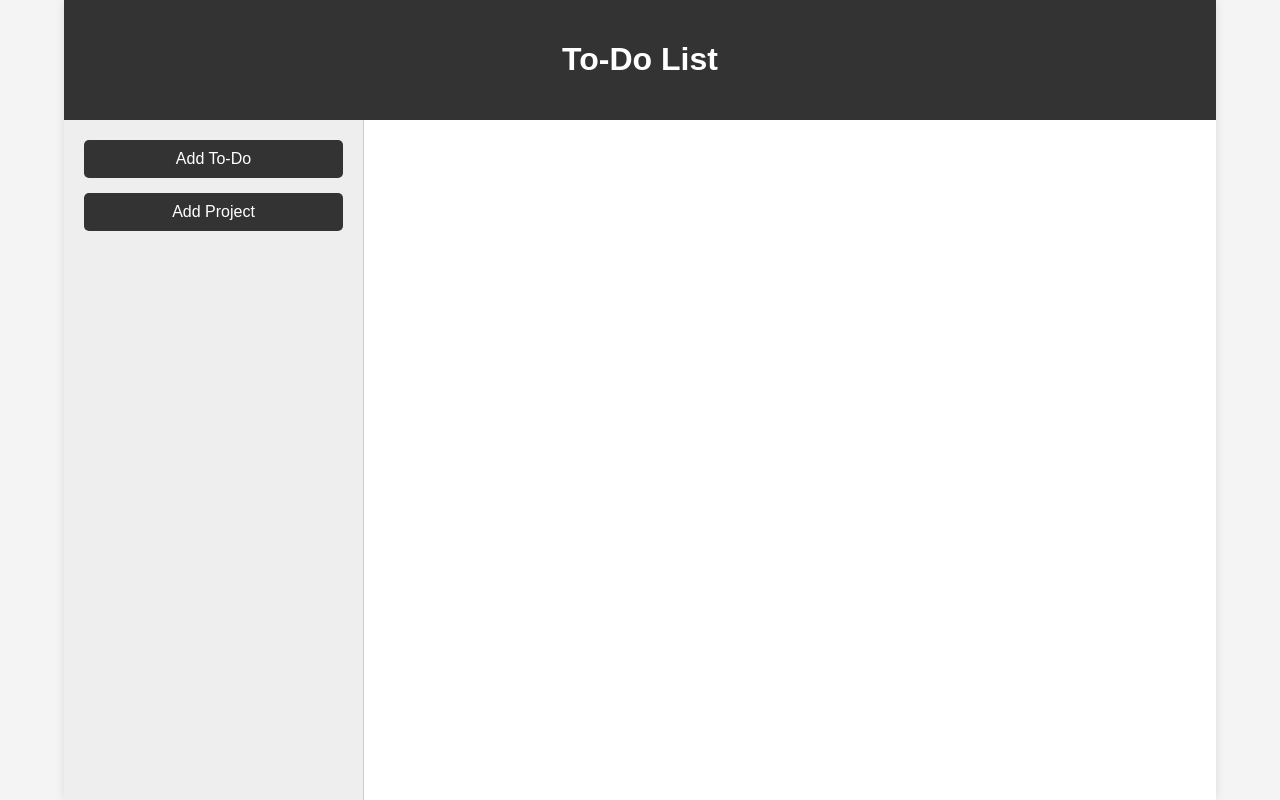
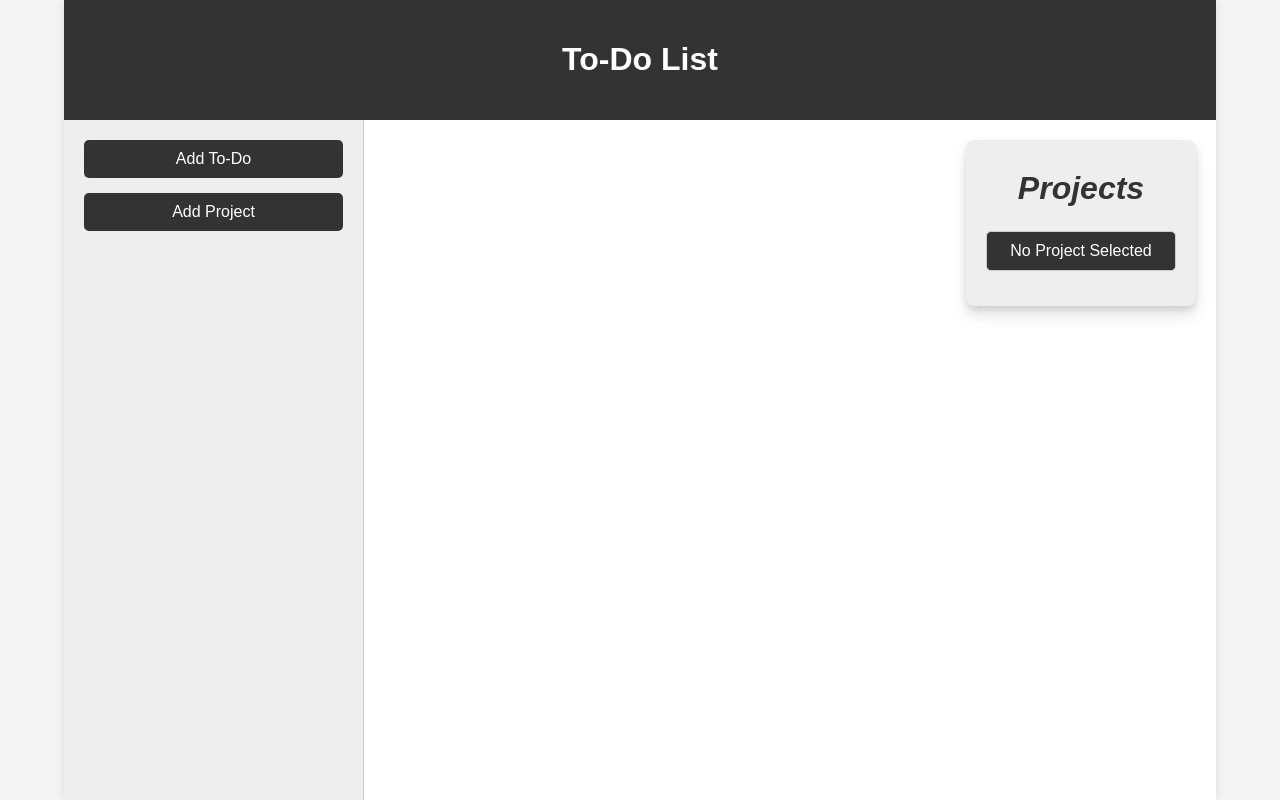
Before and after one commit to wnkinc/odin-Todo_List, a website built with webpack: page src/template.html in a window 1280 px wide. Built offline with nearby package versions, Linux system fonts and the light colour scheme.

Commit message:
Add projects display with logic

```diff
--- a/src/appLogic.js
+++ b/src/appLogic.js
@@ -20,7 +20,7 @@ function Todo(title, description, dueDate, priority, notes, project) {
 let todos = [];
 let projects = [];
 
-function updateProjectInTodo() {
+function updateProjectsInTodo() {
     const todoSelect = document.querySelector('#project');
     todoSelect.textContent = '';
     const anotherOption = document.createElement('option');
@@ -37,6 +37,18 @@ function updateProjectInTodo() {
         anotherOption.value = project.title;
         anotherOption.textContent = project.title;
         todoSelect.appendChild(anotherOption);
+    });
+}
+
+function updateProjectsInProjects() {
+    const projectButtons = document.querySelector('.projectButtons');
+    projectButtons.innerHTML = '';
+
+    projects.forEach((project) => {
+        const projectButton = document.createElement('button');
+        projectButton.classList.add('projectList');
+        projectButton.textContent = project.title;
+        projectButtons.appendChild(projectButton);
     });
 }
 
@@ -96,7 +108,8 @@ export function createProjectFromForm(event) {
     projects.push(newProject);
     console.log(projects);
 
-    updateProjectInTodo();
+    updateProjectsInTodo();
+    updateProjectsInProjects();
 
     // Reset the form fields
     event.target.reset(); // Resets the form to its initial state
--- a/src/styles.css
+++ b/src/styles.css
@@ -15,9 +15,9 @@ body {
 .container {
   display: grid;
   grid-template-areas:
-      "header header"
-      "sidebar main";
-  grid-template-columns: 300px 1fr;
+    "header header header"
+    "sidebar main projects";
+  grid-template-columns: 300px 1fr 250px;
   grid-template-rows: auto 1fr;
   height: 100%;
   width: 90%;
@@ -60,7 +60,8 @@ body {
 #notes,
 #pNotes {
   height: 100px;
-  resize: vertical; /* Allows users to resize the textarea vertically */
+  resize: vertical;
+  /* Allows users to resize the textarea vertically */
   margin-bottom: 15px;
 }
 
@@ -90,6 +91,67 @@ body {
 }
 
 #todoForm button:hover,
-#projectForm button:hover {
+#projectForm button:hover,
+.addButton:hover,
+.addProject:hover {
   background-color: #555;
 }
+
+/* *********************************************************** */
+
+.projectMain {
+  grid-area: projects;
+
+}
+
+.projectList {
+  background-color: #333;
+  color: #fff;
+  border: none;
+  cursor: pointer;
+  margin-bottom: 15px;
+  padding: 10px;
+  font-size: 16px;
+  border: 1px solid #ccc;
+  border-radius: 5px;
+
+  overflow: auto;   /* Adds a scrollbar if content overflows */
+  height: 40px; /* Set a maximum height to restrict the container size */
+}
+
+.projectList:hover {
+  background-color: #555;
+}
+
+.projectTitle {
+  margin-bottom: 15px;
+  padding: 10px;
+  font-size: 32px;
+  font-style: italic;
+  font-weight: 600;
+  border: 1px solid #ccc;
+  color: #333;
+  border: none;
+  cursor: pointer;
+  text-align: center;
+}
+
+.projectContainer {
+  display: flex;
+  flex-direction: column;
+  margin-top: 20px;
+  margin-right: 20px;
+  width: 230px;
+
+  background-color: #eee;
+  border-radius: 8px; /* Rounded corners */
+  padding: 20px; /* Space inside the container */
+  box-shadow: 0 4px 6px rgba(0, 0, 0, 0.1), /* Subtle shadow for the lifted effect */
+  0 10px 15px rgba(0, 0, 0, 0.1); /* Additional shadow for depth */
+  transition: transform 0.3s ease, box-shadow 0.3s ease; /* Smooth transition for hover effect */
+}
+
+.projectButtons {
+  display: flex;
+  flex-direction: column;
+}
--- a/src/template.html
+++ b/src/template.html
@@ -16,6 +16,15 @@
         <main class="main">
             <!-- Tasks will be displayed here -->
         </main>
+        <aside class="projectMain">
+            <div class="projectContainer">
+                <div class="projectTitle">Projects</div>
+                <button class="projectList">No Project Selected</button>
+                <div class="projectButtons">
+
+                </div>
+            </div>
+        </aside>
     </div>
 </body>
 </html>
```
Also changed, not shown: dist/index.html, dist/main.bundle.js, 1 other file.
